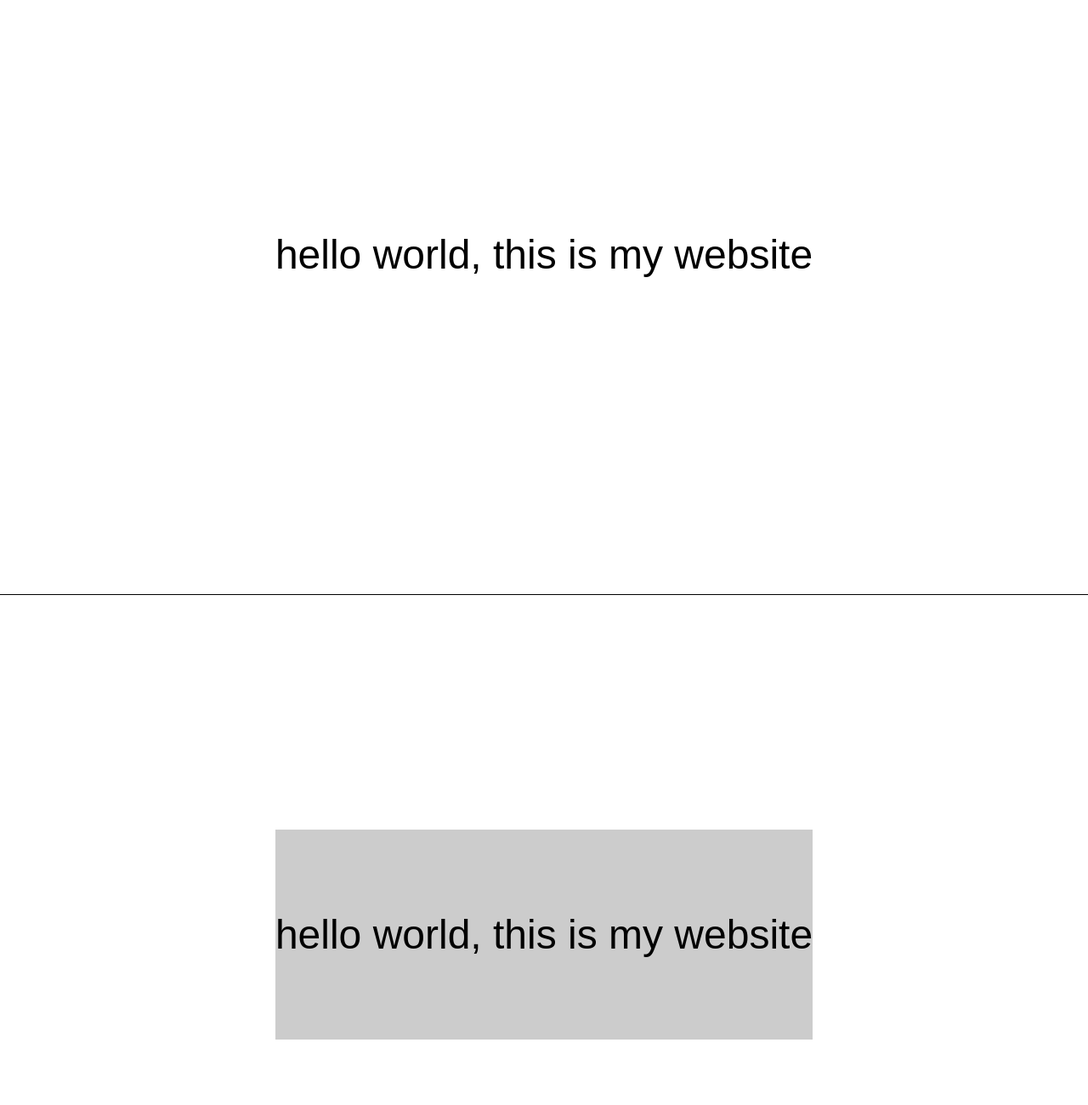
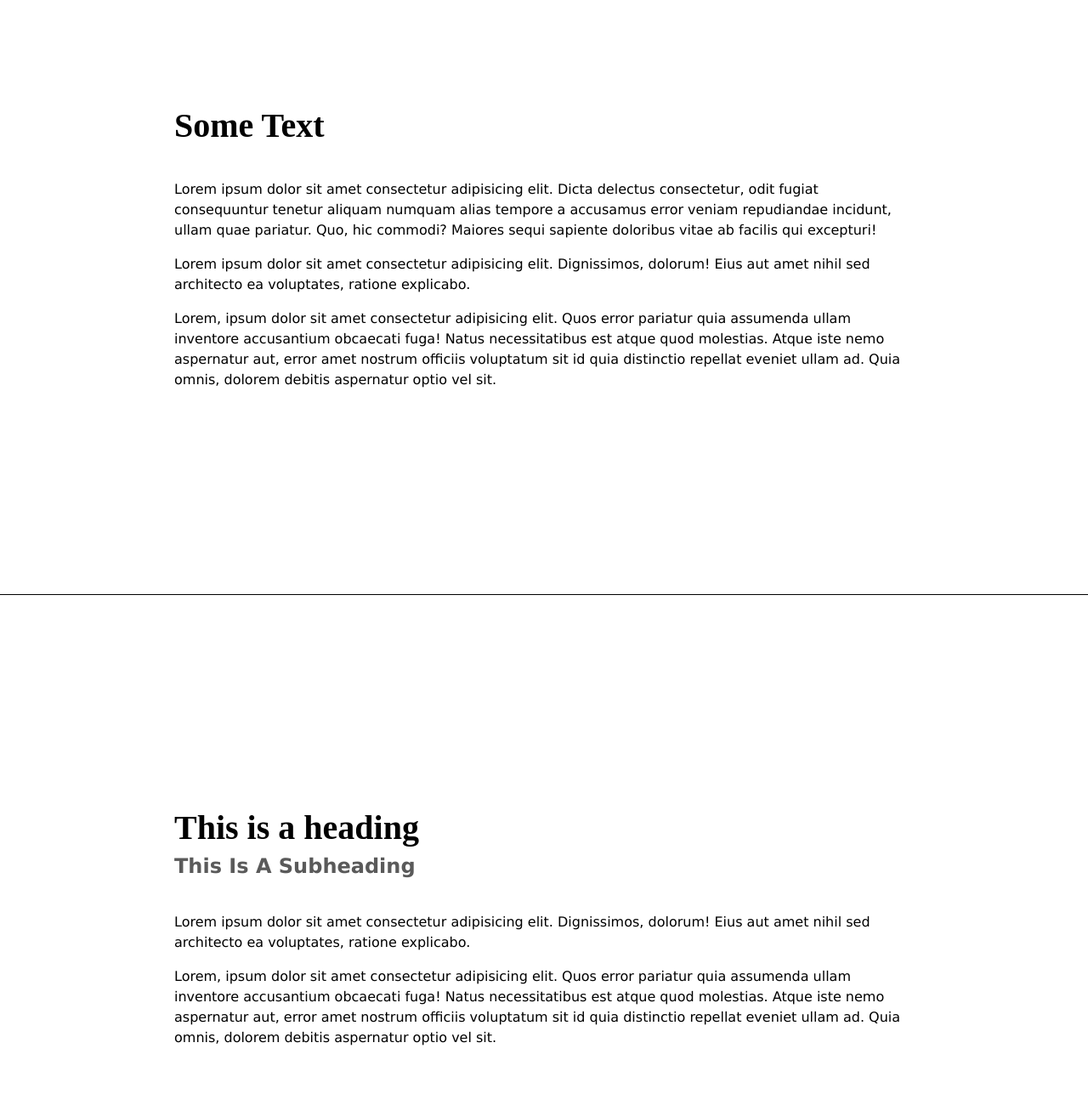
Before and after one commit to evan-kapantais/typewriter, a website: page index.html in a window 1280 px wide. Shown: the part 100-1400 px from the top of the page at 85% size. Drawn offline with Linux system fonts and the light colour scheme.

```diff
--- a/index.html
+++ b/index.html
@@ -10,12 +10,52 @@
 	</head>
 	<body>
 		<section>
-			<p data-type data-type-text="hello world, this is my website"></p>
+			<article>
+				<header>
+					<h1 data-type data-type-text="Some Text"></h1>
+				</header>
+				<p>
+					Lorem ipsum dolor sit amet consectetur adipisicing elit. Dicta
+					delectus consectetur, odit fugiat consequuntur tenetur aliquam numquam
+					alias tempore a accusamus error veniam repudiandae incidunt, ullam
+					quae pariatur. Quo, hic commodi? Maiores sequi sapiente doloribus
+					vitae ab facilis qui excepturi!
+				</p>
+				<p>
+					Lorem ipsum dolor sit amet consectetur adipisicing elit. Dignissimos,
+					dolorum! Eius aut amet nihil sed architecto ea voluptates, ratione
+					explicabo.
+				</p>
+				<p>
+					Lorem, ipsum dolor sit amet consectetur adipisicing elit. Quos error
+					pariatur quia assumenda ullam inventore accusantium obcaecati fuga!
+					Natus necessitatibus est atque quod molestias. Atque iste nemo
+					aspernatur aut, error amet nostrum officiis voluptatum sit id quia
+					distinctio repellat eveniet ullam ad. Quia omnis, dolorem debitis
+					aspernatur optio vel sit.
+				</p>
+			</article>
 		</section>
 		<section>
-			<div class="box">
-				<p data-type data-type-text="hello world, this is my website"></p>
-			</div>
+			<article>
+				<header>
+					<h1>This is a heading</h1>
+					<h2 data-type data-type-text="This Is A Subheading" />
+				</header>
+				<p>
+					Lorem ipsum dolor sit amet consectetur adipisicing elit. Dignissimos,
+					dolorum! Eius aut amet nihil sed architecto ea voluptates, ratione
+					explicabo.
+				</p>
+				<p>
+					Lorem, ipsum dolor sit amet consectetur adipisicing elit. Quos error
+					pariatur quia assumenda ullam inventore accusantium obcaecati fuga!
+					Natus necessitatibus est atque quod molestias. Atque iste nemo
+					aspernatur aut, error amet nostrum officiis voluptatum sit id quia
+					distinctio repellat eveniet ullam ad. Quia omnis, dolorem debitis
+					aspernatur optio vel sit.
+				</p>
+			</article>
 		</section>
 		<section>
 			<p data-type data-type-text="hello world, this is my website"></p>
--- a/main.js
+++ b/main.js
@@ -1,9 +1,8 @@
 const typewriter = new Typewriter();
 
 const options = {
-	// intersection: { margin: 100, threshold: 1 },
+	intersection: {},
 	interval: 60,
-	delay: 700,
 };
 
 typewriter.init(options);
--- a/style.css
+++ b/style.css
@@ -13,12 +13,29 @@
 	border-bottom: 1px solid;
 }
 
-.box {
-	padding: 6rem 0;
-	background: rgba(0, 0, 0, 0.2);
+article {
+	margin: 0 auto;
+	max-width: 870px;
+	font-family: 'Times New Roman', Times, serif;
 }
 
-p {
-	font-family: Arial, Helvetica, sans-serif;
-	font-size: 3rem;
+article > header {
+	margin-bottom: 2.5rem;
 }
+
+h1 {
+	font-size: 2.5rem;
+}
+
+h2 {
+	font-size: 1.5rem;
+	color: rgb(90, 90, 90);
+	font-family: Verdana, Geneva, Tahoma, sans-serif;
+	margin-top: 0.5rem;
+}
+
+article > p {
+	line-height: 1.5;
+	margin-bottom: 1rem;
+	font-family: Verdana, Geneva, Tahoma, sans-serif;
+}
--- a/typewriter.js
+++ b/typewriter.js
@@ -1,8 +1,21 @@
+//TODO ensure typeText is not missing arguments, especially typeText
+//TODO type check
+//TODO support multiline
+//TODO handle once
+
 function createPre() {
 	const pre = document.createElement('pre');
 	pre.style.fontFamily = 'inherit';
 
 	return pre;
+}
+
+function isNumber(value) {
+	if (isNaN(Number(value))) {
+		throw new Error(value + ' should be of type: number');
+	} else {
+		return true;
+	}
 }
 
 class Typewriter {
@@ -19,8 +32,16 @@
 		this.items = items;
 
 		if (options) {
-			this.interval = options.interval || this.interval;
-			this.delay = options.delay || this.delay;
+			this.interval =
+				options.interval && isNumber(options.interval)
+					? Number(options.interval)
+					: this.interval;
+
+			this.delay =
+				options.delay && isNumber(options.delay)
+					? Number(options.delay)
+					: this.delay;
+
 			this.intersection = options.intersection
 				? {
 						root: options.intersection.parent
@@ -49,8 +70,12 @@
 	handleIntersect(entries, observer) {
 		entries.forEach((entry) => {
 			if (entry.isIntersecting) {
-				this.typeText(entry.target);
-				observer.unobserve(entry.target);
+				try {
+					this.typeText(entry.target);
+					observer.unobserve(entry.target);
+				} catch (error) {
+					console.error(error);
+				}
 			}
 		});
 	}
@@ -65,11 +90,20 @@
 	}
 
 	typeImmediately() {
-		this.items.forEach((item) => this.typeText(item));
+		this.items.forEach((item) => {
+			try {
+				this.typeText(item);
+			} catch (error) {
+				console.error(error);
+			}
+		});
 	}
 
 	typeText(item) {
 		const { typeText, typeInterval, typeDelay } = item.dataset;
+
+		if (!typeText)
+			throw `Typewriter text should be provided at: ${item.parentElement.tagName.toLowerCase()} > ${item.tagName.toLowerCase()}`;
 
 		let interval = null;
 		let index = 0;
```
Also changed, not shown: package.json (added, +27 -0 lines), README.md (added).
